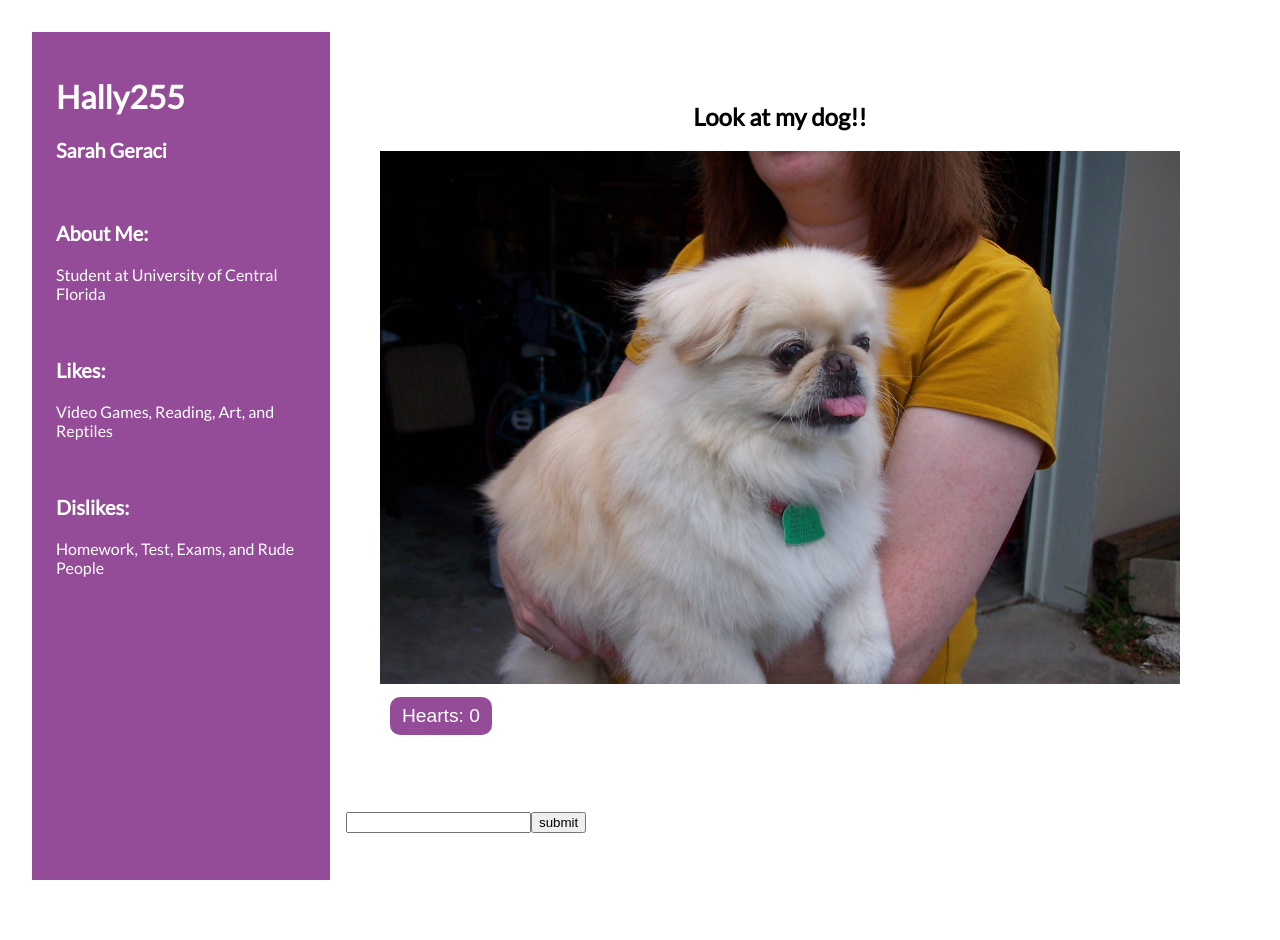
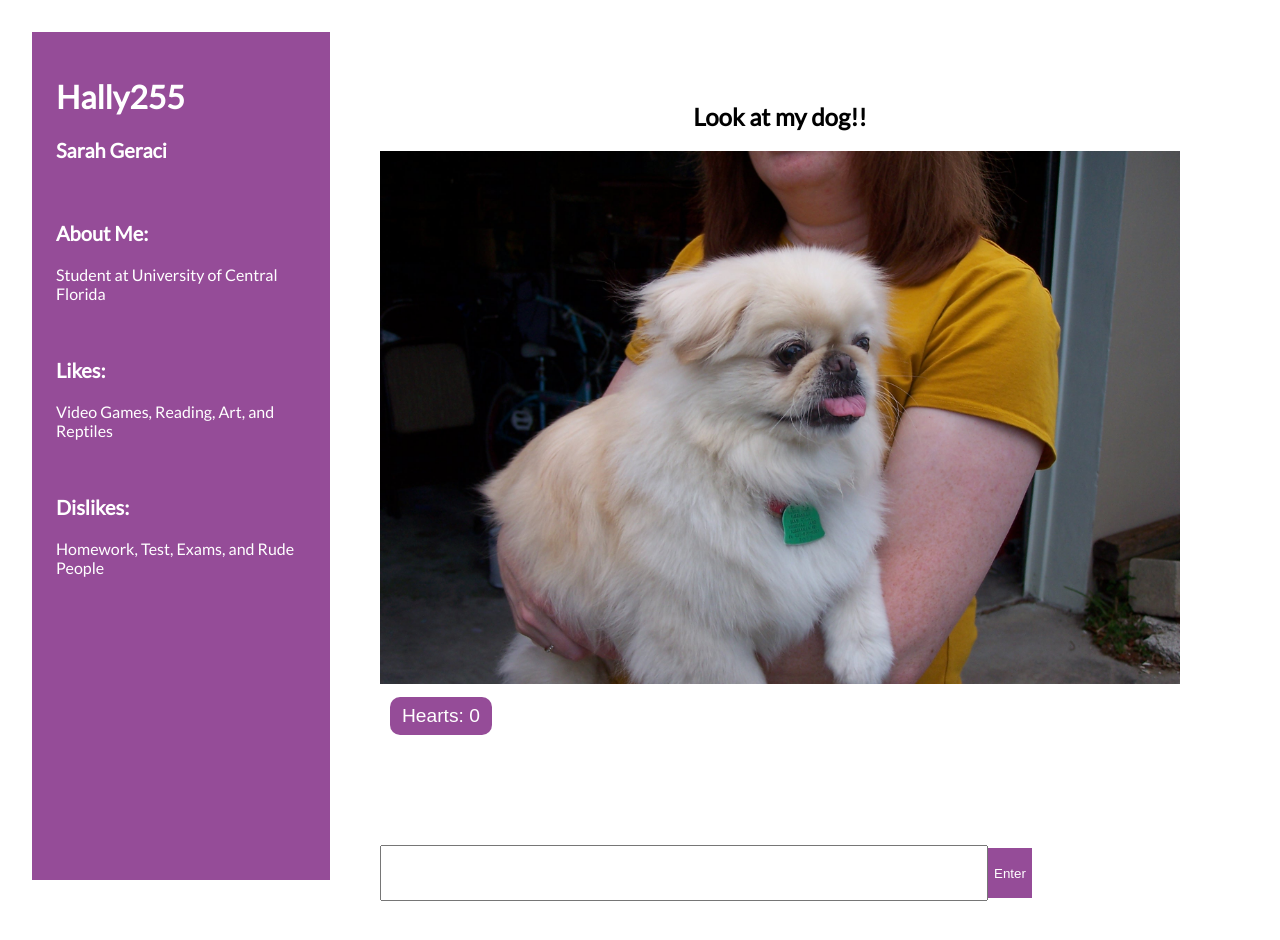
Before and after one commit to hally255/portfolio1, a React (Create React App) app in the folder project/: page / in a window 1280 px wide. Shown: the top 940 px of the page. Before the commit the page ends 912 px from the top, so only its background shows below. Built offline with nearby package versions, Linux system fonts and the light colour scheme.

Commit message:
October 18, 2021 5:21 PM

```diff
--- a/project/src/components/Comments/Comments.css
+++ b/project/src/components/Comments/Comments.css
@@ -0,0 +1,16 @@
+.comments {
+    margin: 25px;
+    padding: 25px;
+}
+
+.textBox {
+    width: 600px;
+    height: 50px;
+}
+
+.enter {
+    border: none;
+    background-color: rgba(105, 0, 109, 0.7);
+    color: white;
+    height: 50px;
+}
--- a/project/src/components/Comments/Comments.jsx
+++ b/project/src/components/Comments/Comments.jsx
@@ -1,10 +1,12 @@
+import './Comments.css';
+
 export default function Comments() {
 
     return (
         <div className="comments">
             <form>
-            <input type="text" placeholde="Comments..." />
-            <input type="submit" value="submit" />
+            <input className="textBox" type="text" placeholde="Comments..." />
+            <input className="enter" type="submit" value="Enter" />
             </form>
         </div>
     )
```
